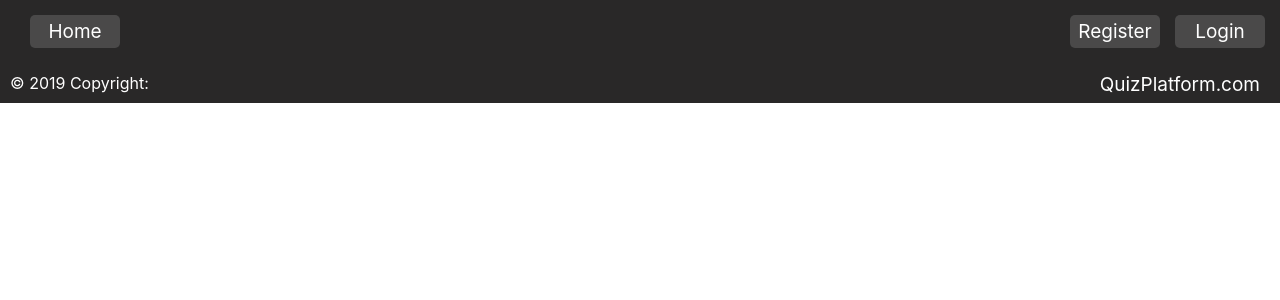
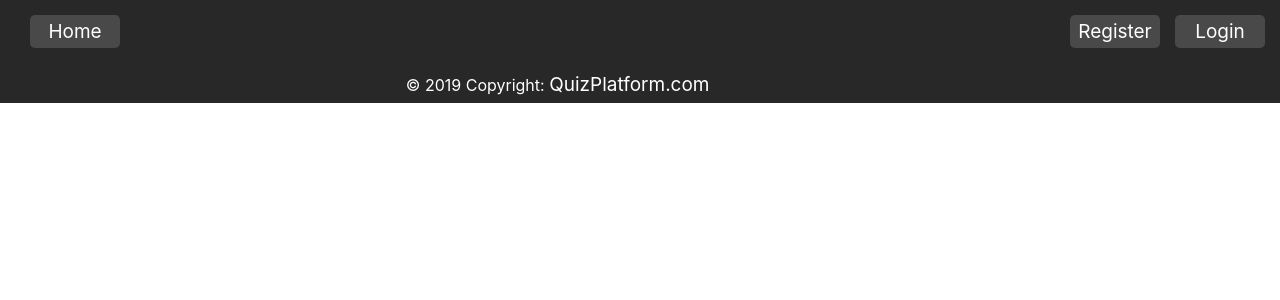
Before and after one commit to mihaela1354/Quiz-Vue-App, a Vue app: page /quiz/edit/1 in a window 1280 px wide. Shown: the top 300 px of the page. Built offline with nearby package versions, Linux system fonts and the light colour scheme.

Commit message:
Centering div in footer

```diff
--- a/src/components/common/Footer.vue
+++ b/src/components/common/Footer.vue
@@ -35,16 +35,22 @@ footer{
     bottom: 0;
     height: 20px;
     margin: 0 auto;
+    display:flex;
+}
+footer div a{
+  display:inline-block;
 }
 footer div{
+  margin:0 auto;
+  display:inline-block;
+  width:50%;
   color: white;
+  text-align:center;
 }
 a{
   color: white;
   text-decoration: none;
   width:50%;
-  float:right;
-  text-align: right;
   margin-right:10px;
 }
 </style>
```
